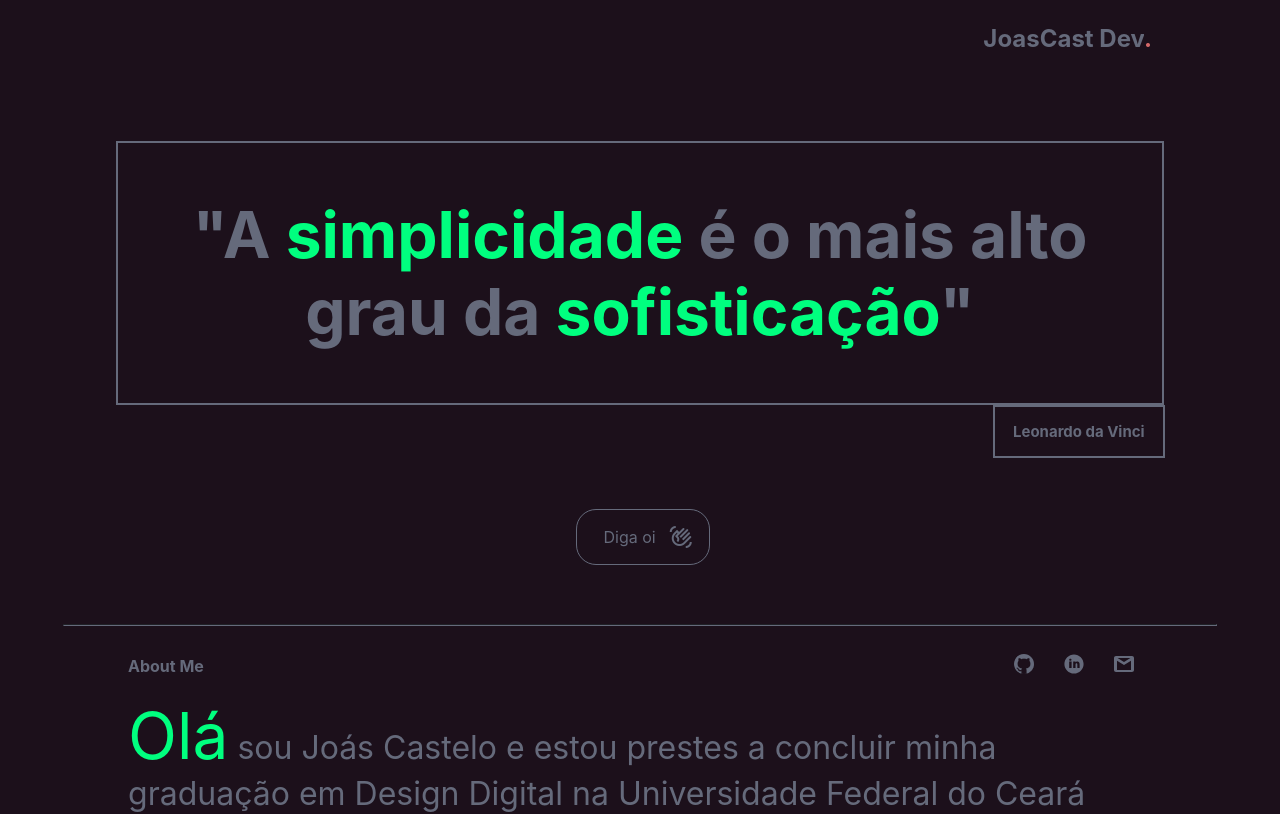
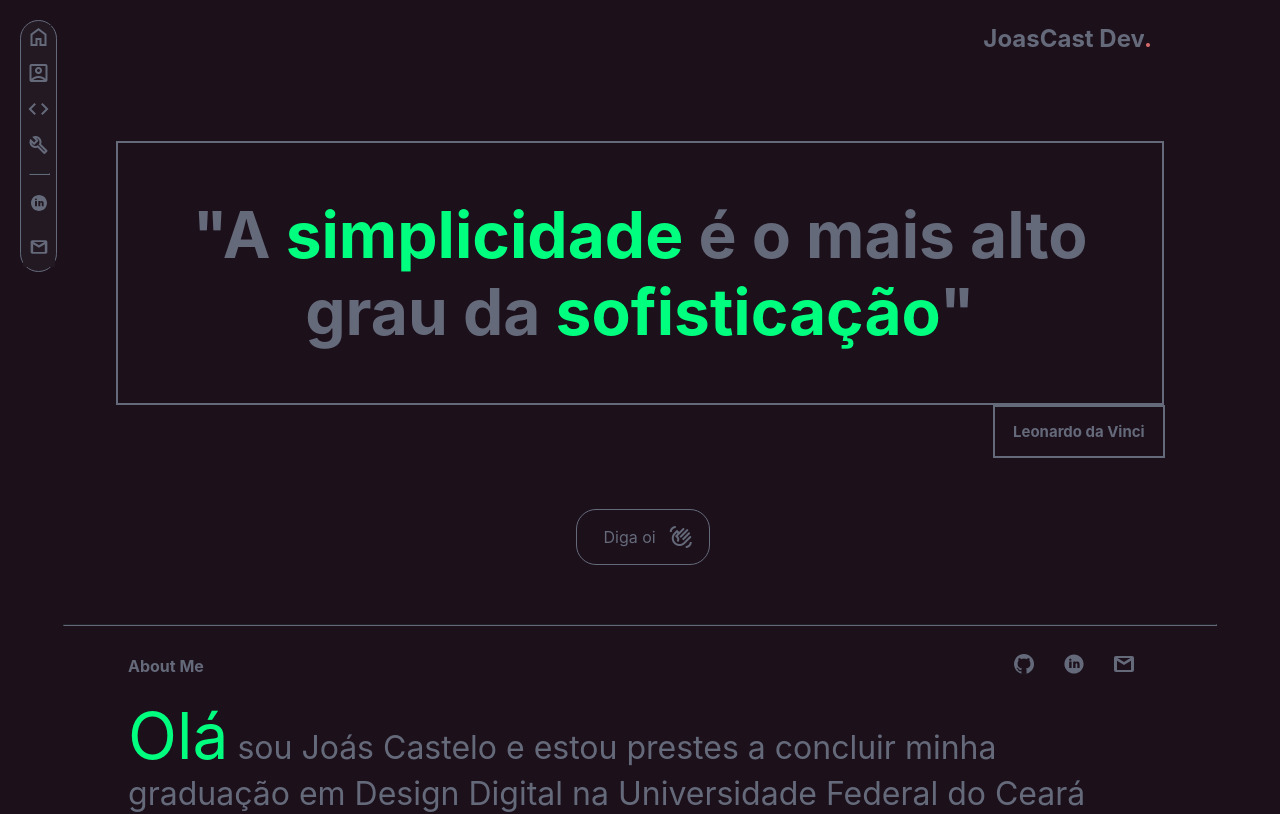
Before and after one commit to JoasCast/portifolio-front-end, a React (Create React App) app: page / in a window 1280 px wide. Shown: the top 814 px of the page. Built offline with nearby package versions, Linux system fonts and the light colour scheme.

Commit message:
final2.0
agora sim receba, o melhor do mundo

```diff
--- a/src/components/nav.css
+++ b/src/components/nav.css
@@ -9,6 +9,8 @@
     margin: 20px 20px;
     border: 1px solid #656A7B;
     position: fixed;
+    top: 0;
+    left: 0;
   }
 
   .nav .link{
@@ -85,6 +87,8 @@
       margin: 0px 0px;
       bottom: 0;
       border-radius: 0;
+      top: initial;
+      left: initial;
     }
 
     .nav .link{
@@ -94,6 +98,7 @@
     .nav .material-symbols-outlined{
       font-size: 2em;
       margin: 0px 9px;
+      pointer-events: none;
     }
 
     .nav .icone{
```
